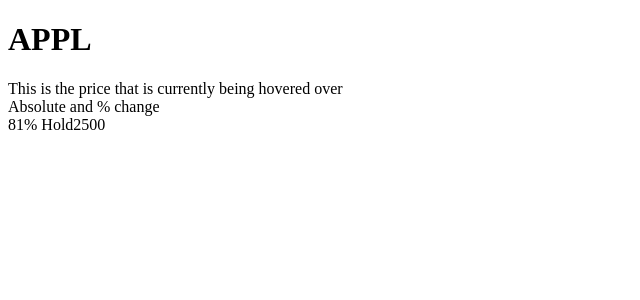
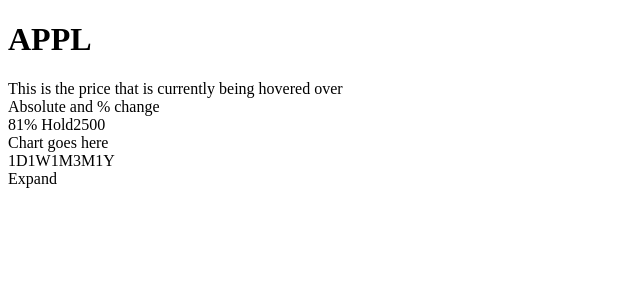
Before and after one commit to Dr-Katherine-Johnson/chart, a React app: page / in a window 1280 px wide. Shown: the top 300 px of the page, without its empty margins (0-640 px from the left). Built offline with nearby package versions, Linux system fonts and the light colour scheme; the HTML template or start-up script is replaced by a standard one.

Commit message:
Adds basic placeholder for price chart

```diff
--- a/client/src/app.jsx
+++ b/client/src/app.jsx
@@ -4,6 +4,7 @@
 import Sample from '../../sampledata/price.js'
 
 import ChartHat from './charthat.jsx';
+import Chart from './chart.jsx';
 
 class App extends React.Component {
   constructor(props) {
@@ -29,6 +30,17 @@
           <span className="rating-percent">{this.state.ratingPercent} Hold</span>
           <span className="people-own">{this.state.peopleOwn}</span>
         </div>
+        <Chart></Chart>
+        <div className="chart-footer">
+          <div className="chart-timeframes">
+            <span>1D</span>
+            <span>1W</span>
+            <span>1M</span>
+            <span>3M</span>
+            <span>1Y</span>
+          </div>
+          <div>Expand</div>
+        </div>
       </div>
     );
   }
--- /dev/null
+++ b/client/src/chart.jsx
@@ -0,0 +1,9 @@
+import React from 'react';
+
+const Chart = () => {
+  return (
+    <div className="chart">Chart goes here</div>
+  );
+}
+
+export default Chart;
```
